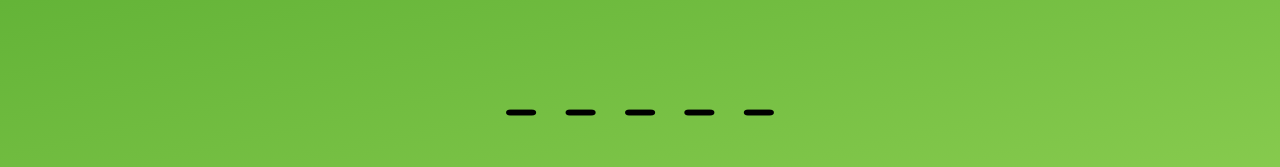
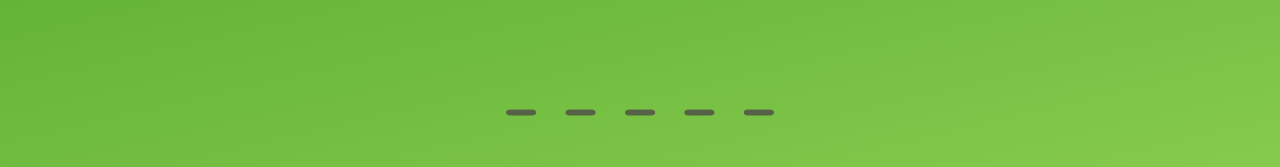
Before and after one commit to AlexandreG9/react-hangman, a React (Create React App) app: page / in a window 1280 px wide. Shown: the part 181-348 px from the top of the page. Built offline with nearby package versions, Linux system fonts and the light colour scheme.

Commit message:
css update

```diff
--- a/src/App.css
+++ b/src/App.css
@@ -30,9 +30,10 @@ h1 {
     background-clip: text;
 }
 
-.mysteryWord {
+.mystery-word {
     font-family: "Sono Bold", serif;
     font-size: xxx-large;
+    color: #566148;
 }
 
 .App {
@@ -42,4 +43,18 @@ h1 {
 ul li {
     display: inline;
     margin: 0 0.5em;
+    font-size: 2em;
+    font-family: "Sono Bold";
 }
+
+.input {
+    color: white;
+}
+
+.good-letter {
+    color: #9EE04C;
+}
+
+.wrong-letter {
+    color: #94324E;
+}
--- a/src/components/Input.tsx
+++ b/src/components/Input.tsx
@@ -28,7 +28,7 @@ class InputComponent extends React.Component<MyProps, MyState> {
 
     render() {
         return (
-            <div className='Input'>
+            <div className='input'>
                 <form onSubmit={this.handleSubmit}>
                     <input type="text" placeholder="Veuillez saisir une lettre" maxLength={1}
                            value={this.state.selectedLetter}
--- a/src/components/MysteryWord.tsx
+++ b/src/components/MysteryWord.tsx
@@ -11,7 +11,7 @@ function convertMysteryWord(word: string, proposedLetters: Array<string>): strin
 
 function MysteryWord(props: MysteryWordProps) {
     return (
-        <div className="mysteryWord">
+        <div className="mystery-word">
             <p>{convertMysteryWord(props.word, props.proposedLetters)}</p>
         </div>
     );
```
